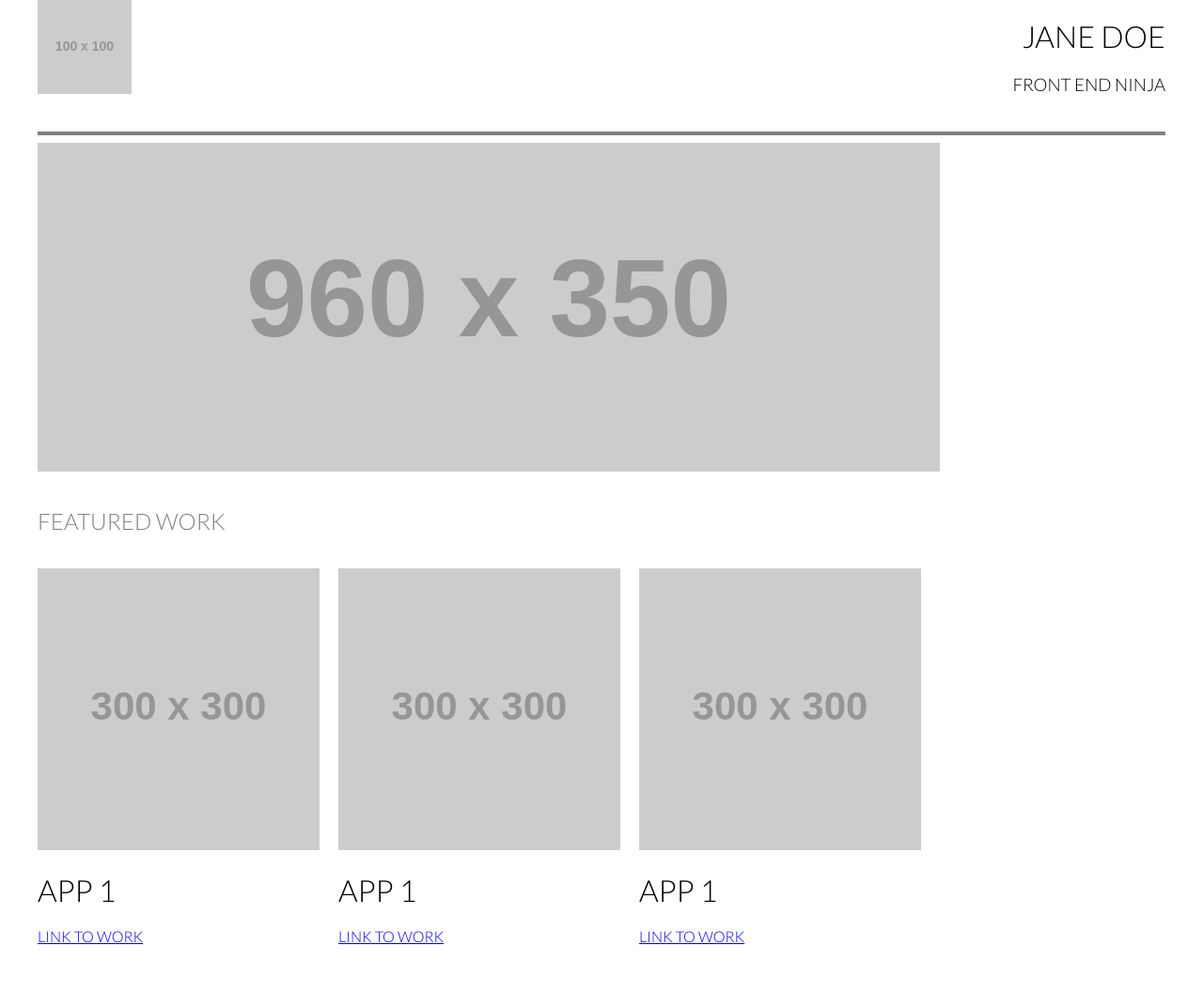
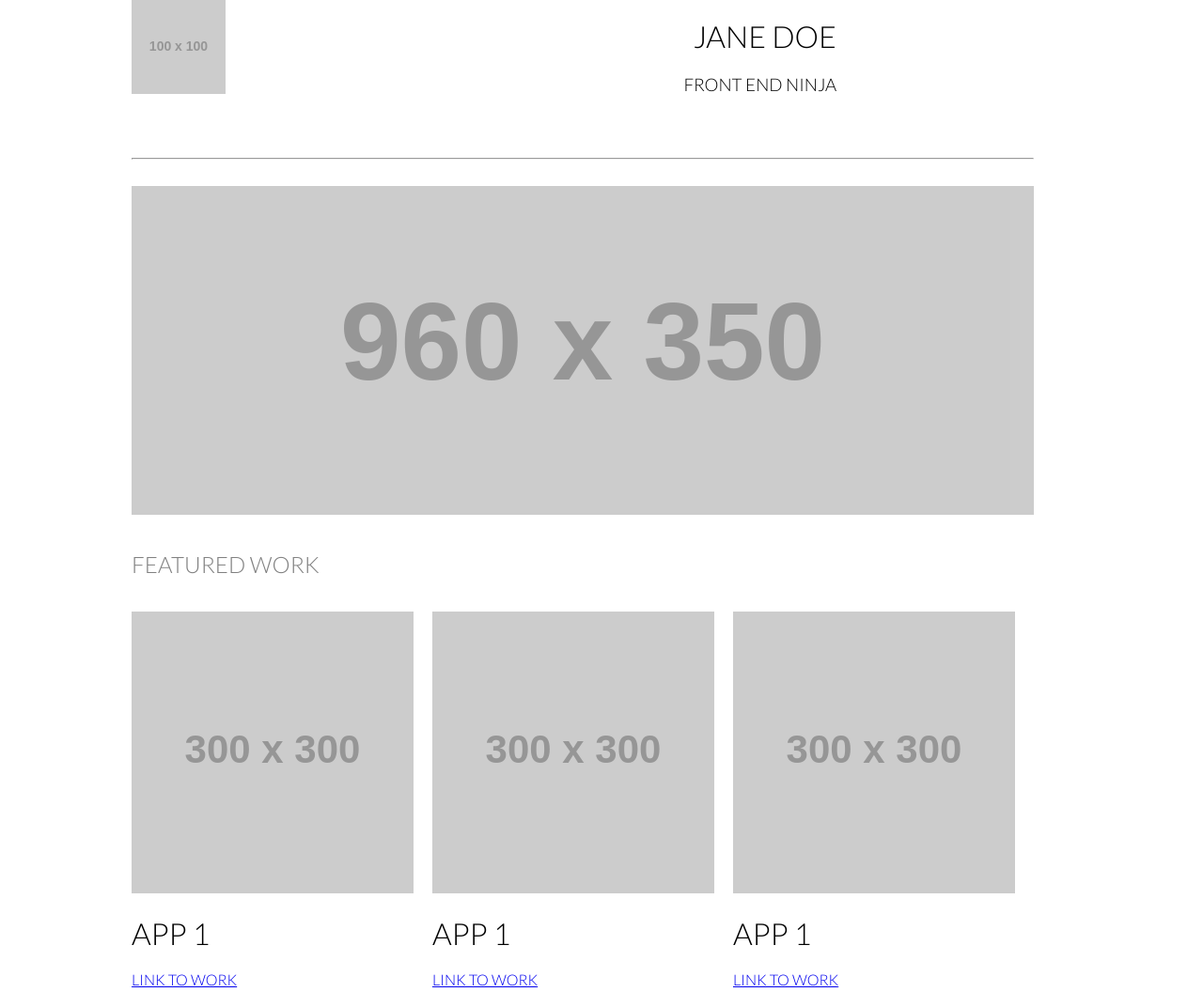
Before and after one commit to babypterodactyl/portfoliotemplatenobootstrap, a plain HTML site: page portfolio/index.html in a window 1280 px wide. Shown: the whole page at 94% size. Before the commit the page ends 1027 px from the top, so only its background shows below. Drawn offline with nearby package versions, Linux system fonts and the light colour scheme; placeholder pictures from the web are drawn by us.

Commit message:
Add files via upload
newest version

```diff
--- a/portfolio/css/main.css
+++ b/portfolio/css/main.css
@@ -1,6 +1,14 @@
  /* * {
     border: 1px solid blue !important;
 } */
+
+ @media screen and (min-width: 1000px) {
+  body {
+    margin-left: auto;
+    margin-right: auto;
+    width: 1000px;
+  }
+}
 
 * {
     -webkit-box-sizing: border-box;
--- a/portfolio/css/styles.css
+++ b/portfolio/css/styles.css
@@ -4,24 +4,33 @@
     font-weight: lighter;
 }
 
-.header {}
+.header {
+  display: flex;
+}
 
 .udacity-logo {
     /*needs to align left*/
 }
 
 .myname {
-    /*needs to align right*/
+    width: 50%;
+    text-align: right;
+
+}
+
+.blurb {
+    width: 50%;
     text-align: right;
 }
 
-.blurb {
-    text-align: right;
-}
+.hr {
+    /*horizontal rule - this needs margin work*/
+    color: gray;
+    font-weight: bolder;
+    max-width: 960px;
+    padding: 20px 0px 20px 0px;
 
-hr {
-    /*horizontal rule*/
-    border: 2px solid gray;
+
 }
 
 /* This doesn't seem to work for what I need
--- a/portfolio/index.html
+++ b/portfolio/index.html
@@ -1,8 +1,10 @@
 <!DOCTYPE html>
-<html>
+<html lang="en">
 
 <head>
     <meta charset="utf-8">
+    <meta http-equiv="X-UA-Compatible" content="IE=edge">
+    <meta name="viewport" content="width=device-width, initial-scale=1, maximum-scale=1" />
     <title>My Portfolio</title>
     <link rel="stylesheet" href="https://cdnjs.cloudflare.com/ajax/libs/normalize/7.0.0/normalize.css">
     <link rel="stylesheet" href="css/main.css">
@@ -23,10 +25,10 @@
                 <!-- align right -->
             </div>
         </div>
-
+        <div class="col-12 hr">
             <hr>
             <!-- be sure to style this -->
-
+        </div>
         <div class="flex-container">
 
             <div class="row">
```
Lines whose indentation alone changed are shown as unchanged.
